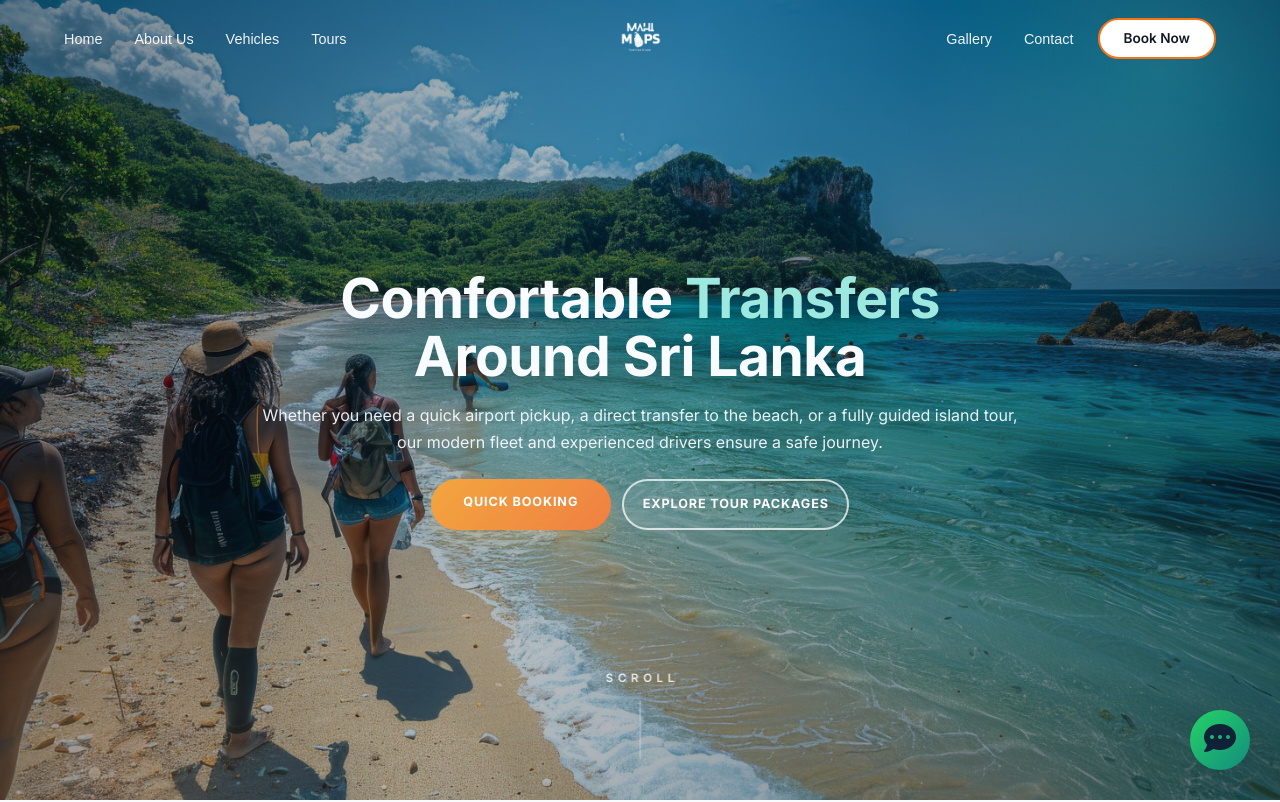
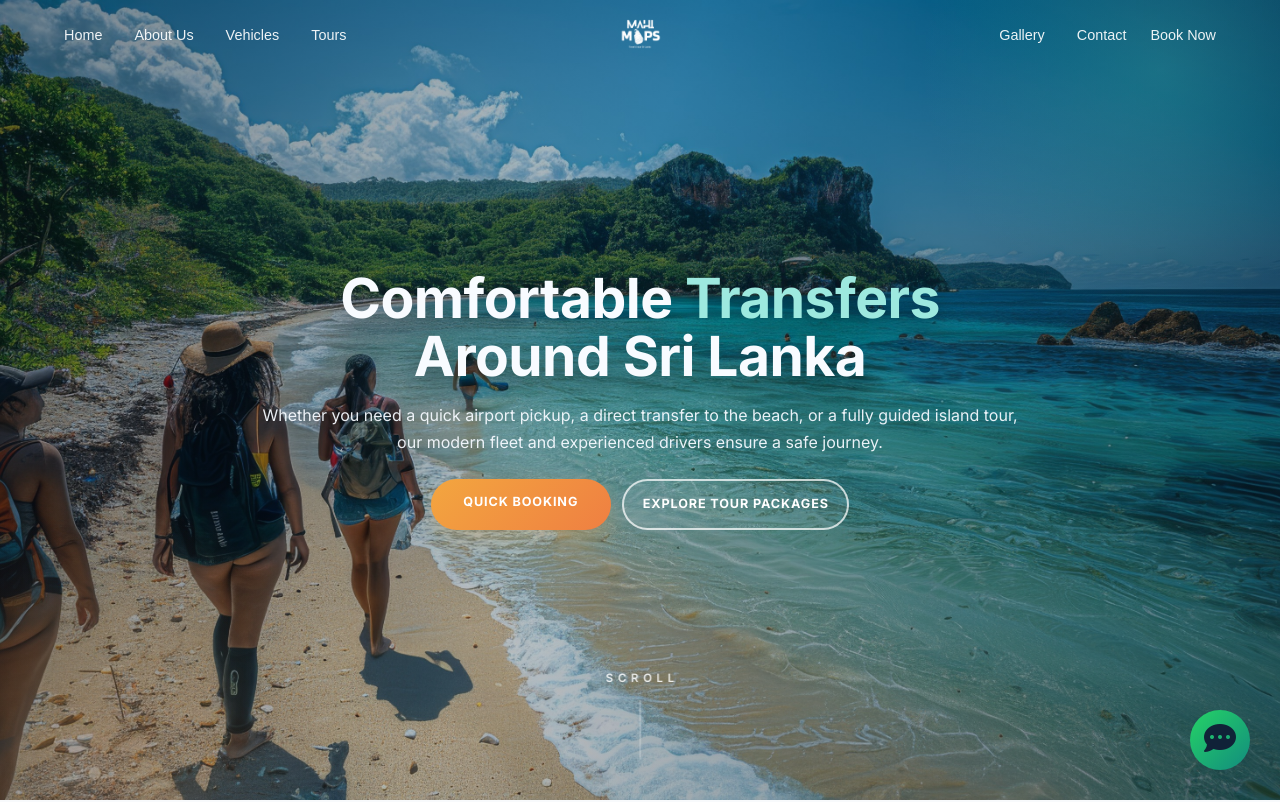
Before and after one commit to AMGRPrabhatha/mahimaps, a React (Vite) app: page / in a window 1280 px wide. Shown: the top 802 px of the page. Built offline with nearby package versions, Linux system fonts and the light colour scheme.

Commit message:
Change Book Now from button to standard navlink style

```diff
--- a/src/components/Navbar.jsx
+++ b/src/components/Navbar.jsx
@@ -70,9 +70,9 @@ function Navbar() {
             <ul className={`nav-menu ${mobileMenuOpen ? 'active' : ''}`} id="navMenuRight">
               <li><Link to="/gallery" className="nav-link">Gallery</Link></li>
               <li><Link to="/contact" className="nav-link">Contact</Link></li>
-              <li className="mobile-only-btn"><Link to={bookNowTarget} className="btn-book-nav">Book Now</Link></li>
+              <li className="mobile-only-btn"><Link to={bookNowTarget} className="nav-link">Book Now</Link></li>
             </ul>
-            <Link to={bookNowTarget} className="btn-book-nav desktop-only-btn">Book Now</Link>
+            <Link to={bookNowTarget} className="nav-link desktop-only-btn">Book Now</Link>
             <button
               className={`mobile-toggle ${mobileMenuOpen ? 'active' : ''}`}
               id="mobileToggle"
```
